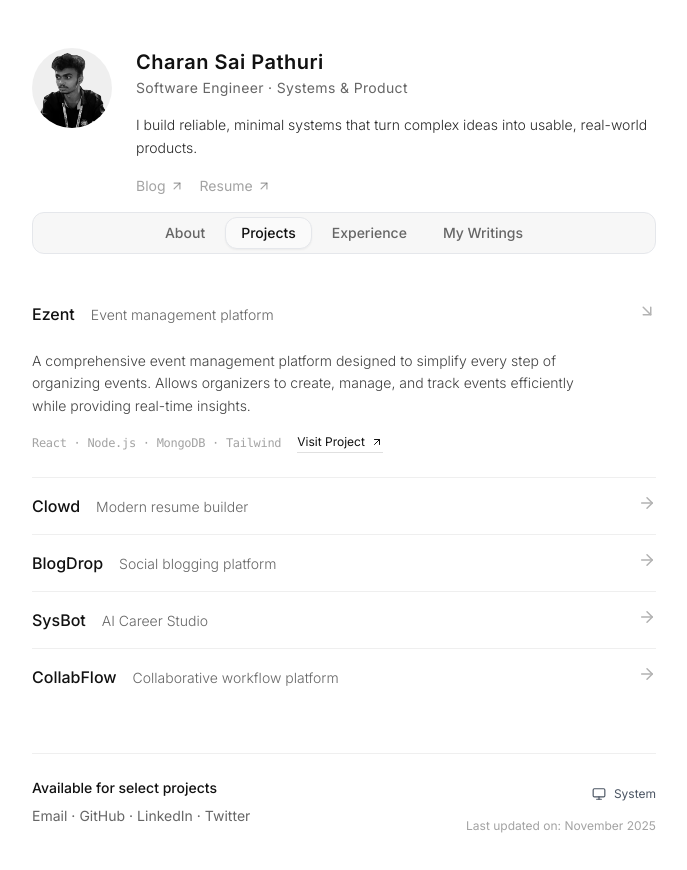
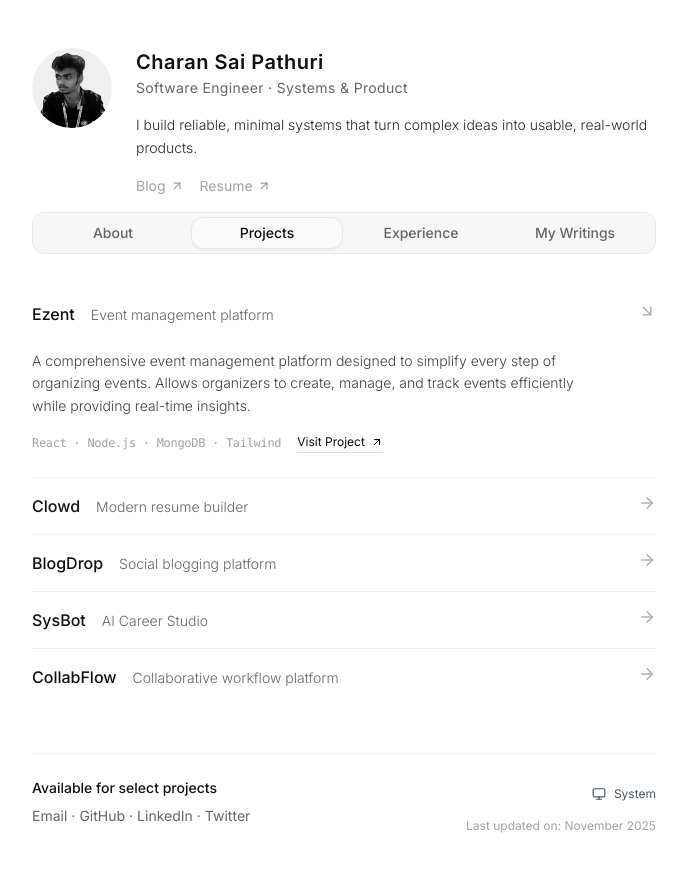
Before and after one commit to Charannsai/charanfolioo, a React (Vite) app: page / in a window 1280 px wide. Shown: the top 870 px of the page, without its empty margins (296-983 px from the left). Built offline with nearby package versions, Linux system fonts and the light colour scheme.

Commit message:
new changes

```diff
--- a/src/App.jsx
+++ b/src/App.jsx
@@ -67,12 +67,12 @@ function App() {
         <main className="flex-grow flex flex-col">
           {/* TABS NAVIGATION */}
           {/* TABS NAVIGATION */}
-          <div className="flex justify-center items-center border dark:border-portfolio-muted/20 gap-1 p-1 mb-8 overflow-x-auto no-scrollbar w-full md:w-auto bg-portfolio-muted/5 rounded-xl md:inline-flex">
+          <div className="flex justify-center items-center border dark:border-portfolio-muted/20 gap-0.5 p-1 mb-8 w-full md:w-auto bg-portfolio-muted/5 rounded-xl md:inline-flex flex-nowrap">
             {tabs.map((tab) => (
               <button
                 key={tab.id}
                 onClick={() => setActiveTab(tab.id)}
-                className={`relative  flex items-center justify-center px-4 py-1.5 text-xs md:text-sm font-medium transition-colors whitespace-nowrap outline-none rounded-xl z-10 ${activeTab === tab.id
+                className={`relative flex-1 min-w-0 flex items-center justify-center px-1.5 py-1.5 text-[10px] sm:text-xs md:text-sm font-medium transition-colors whitespace-nowrap outline-none rounded-xl z-10 ${activeTab === tab.id
                   ? 'text-portfolio-text'
                   : 'text-portfolio-muted hover:text-portfolio-text/80'
                   }`}
@@ -84,7 +84,7 @@ function App() {
                     transition={{ type: "spring", stiffness: 400, damping: 30 }}
                   />
                 )}
-                <span>{tab.label}</span>
+                <span className="truncate">{tab.label}</span>
               </button>
             ))}
           </div>
```
